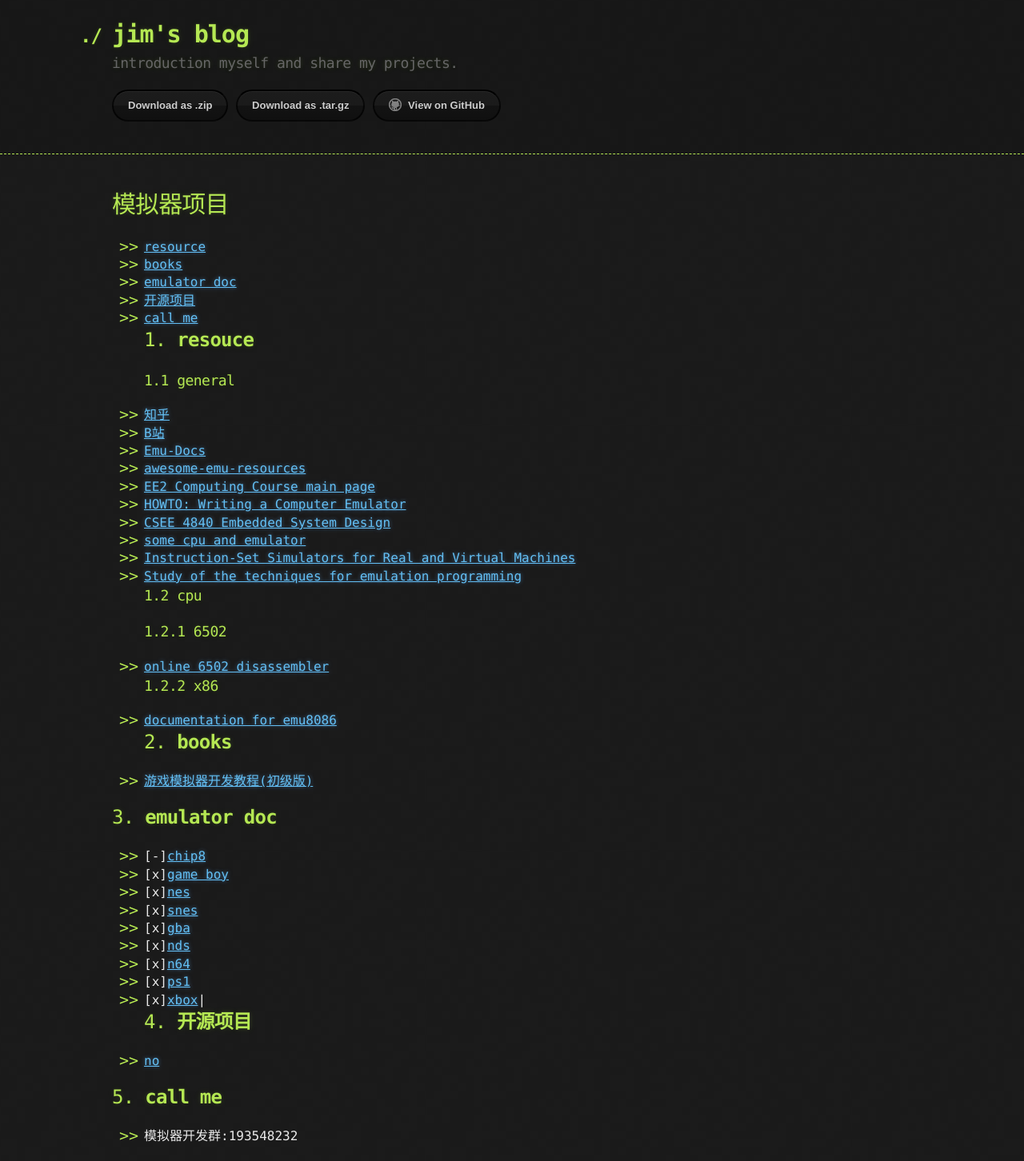
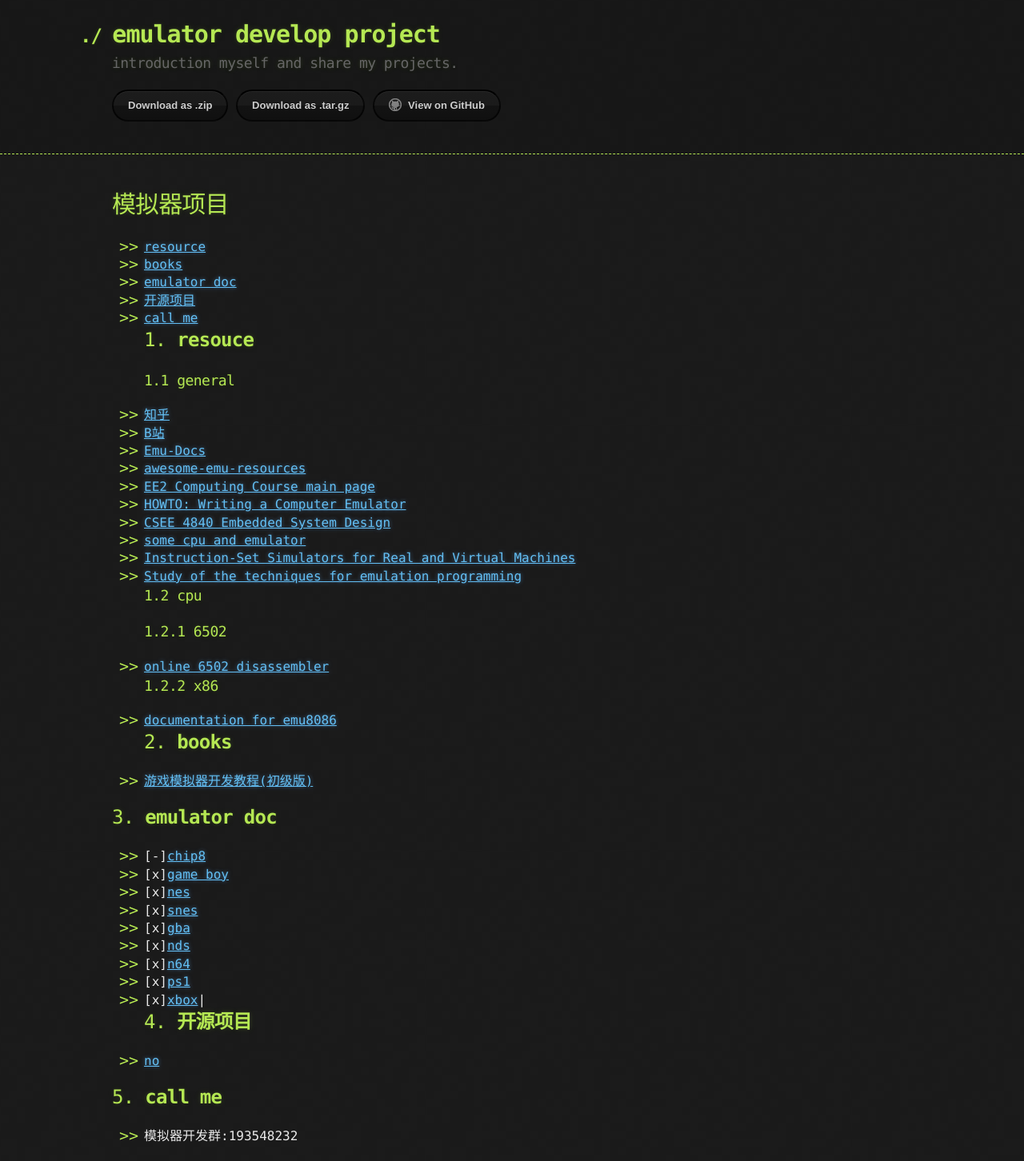
Before and after one commit to jinjiacun123/jinjiacun123.github.io, a Jekyll site: the page built from index.md, in a window 1280 px wide. Shown: the whole page at 80% size. Built offline with Jekyll 4.4.1, drawn with Linux system fonts in a browser that asks for light colours; our own code applies the rules of GitHub Pages for plain Markdown files.

Commit message:
更新 _config.yml
modify to emulator develop project

```diff
--- a/_config.yml
+++ b/_config.yml
@@ -1,4 +1,4 @@
-title: jim's blog
+title: emulator develop project
 description: introduction myself and share my projects.
 show_downloads: true
 google_analytics:
```
